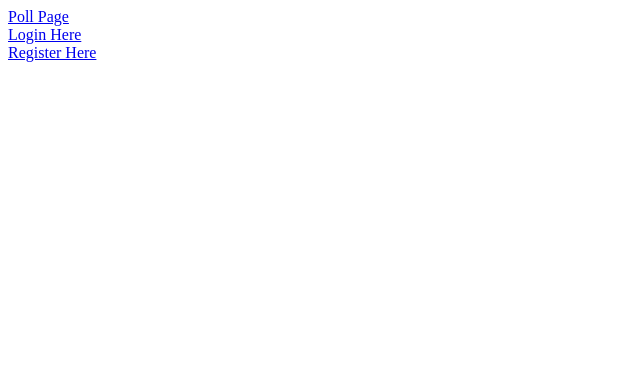
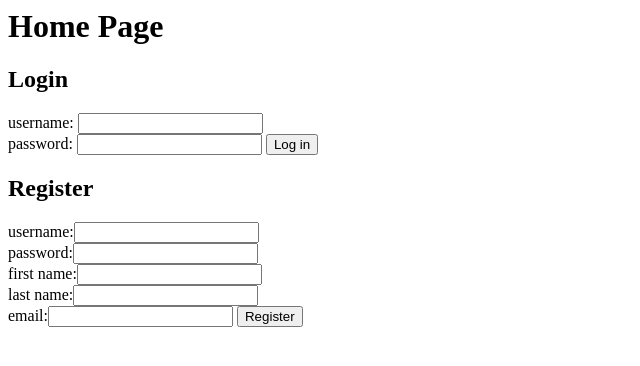
Before and after one commit to freedream520/django-1, a Django app: page / in a window 1280 px wide. Shown: the top 366 px of the page, without its empty margins (0-640 px from the left). Run offline with Django 3.2, Linux system fonts and the light colour scheme.

Commit message:
added user pages, editing users and a base template

```diff
--- a/django_tutorial/urls.py
+++ b/django_tutorial/urls.py
@@ -12,4 +12,7 @@ urlpatterns = patterns('',
     url(r'^$', 'django_tutorial.views.home', name='home'),
     url(r'^register/', 'django_tutorial.views.register', name='register'),
     url(r'^login/', 'django_tutorial.views.login_view', name='login'),
+    url(r'^logout/', 'django_tutorial.views.logout_view', name='logout'),
+    url(r'^user/(?P<user_id>\d+)/$', 'django_tutorial.views.user_page', name='user'),
+    url(r'^user/(?P<user_id>\d+)/edit/$', 'django_tutorial.views.user_edit', name='edit_user'),
 )
--- a/django_tutorial/views.py
+++ b/django_tutorial/views.py
@@ -1,25 +1,86 @@
-from django.shortcuts import render, redirect
+from django.shortcuts import render, redirect, get_object_or_404
 from django.http import HttpResponseRedirect
 from django.core.urlresolvers import reverse
-from django.contrib.auth import authenticate, login
+from django.contrib.auth import authenticate, login, logout
+from django.contrib.auth.models import User
+
 def home(request):
-    return render(request, 'home/index.html')
+    user_list = None
+    if request.user.is_authenticated():
+        user_list = User.objects.all()
+    return render(request, 'home/index.html', {'user_list':user_list})
 
 def login_view(request):
-    try:
+    if request.user.is_authenticated():
+        return HttpResponseRedirect('/')
+    if request.method == 'POST':
         username = request.POST['username']
         password = request.POST['password']
         user = authenticate(username=username, password=password)
         if user is not None:
             if user.is_active:
                 login(request, user)
+                request.user = user
                 return HttpResponseRedirect('/')
             else:
-                return render(request, 'home/login.html', {'error_message':"User is not active"})
+                return render(request, 'home/index.html',{'error_message':"User is not active"})
         else:
-            return render(request, 'home/login.html', {'error_message':"invalid login"})
-    except KeyError:
-        return render(request, 'home/login.html')
+            return render(request, 'home/index.html', {'error_message':"invalid login"})
+    else:
+        return render(request, 'home/index.html')
 
 def register(request):
-    return render(request, 'home/register.html')
+    if request.user.is_authenticated():
+        return redirect('/')
+    if request.method == 'POST':
+        username = request.POST['username']
+        password = request.POST['password']
+        fname = request.POST['fname']
+        lname = request.POST['lname']
+        email = request.POST['email']
+        try:
+            if User.objects.get(username__exact=username) is not None:
+                return render(request, 'home/index.html', {'error_message':"username is not available"})
+        except:
+            pass
+        user = User.objects.create_user(username, email, password)
+        user.first_name = fname
+        user.last_name = lname
+        user.save()
+        user = authenticate(username=username, password=password)
+        login(request, user)
+        return redirect('/')
+    else:
+        return render(request, 'home/index.html')
+
+def logout_view(request):
+    if request.user.is_authenticated():
+        if request.method == 'POST':
+            logout(request)
+        return redirect('/')
+    else:
+        return redirect('/')
+
+def user_page(request, user_id):
+    user = get_object_or_404(User, pk=user_id)
+    return render(request, 'home/user.html', {'profile':user})
+
+def user_edit(request, user_id):
+    user = get_object_or_404(User, pk=user_id)
+    if (request.user.is_authenticated()) and (request.user == user):
+        if request.method == 'POST':
+            fname = request.POST['fname']
+            lname = request.POST['lname']
+            email = request.POST['email']
+            if fname:
+                user.first_name = fname
+            if lname:
+                user.last_name = lname
+            if email:
+                user.email = email
+            user.save()
+            return redirect(reverse('user', args=(user_id)))
+        else:
+            return render(request, 'home/edit_user.html')
+    else:
+        return redirect(reverse('user', args=(user_id)))
--- /dev/null
+++ b/templates/base.html
@@ -0,0 +1,9 @@
+{% load staticfiles %}
+<html>
+<head>
+  <title>{% block title %}{% endblock %}</title>
+</head>
+<body>
+  {% block content %}{% endblock %}
+</body>
+</html>
--- a/templates/home/index.html
+++ b/templates/home/index.html
@@ -1,7 +1,23 @@
-<a href="{% url 'polls:index' %}">Poll Page</a><br />
-{% if request.user.is_authenticated %}
-  <p>You are logged in</p>
+{% extends "base.html" %}
+
+{% block title %}Home Page{% endblock %}
+
+{% block content %}
+<h1>Home Page</h1>
+{% if error_message %}<p><strong>{{ error_message }}</p><strong>{% endif %}
+
+{% if user.is_authenticated %}
+  <h2>Welcome {{ user.username }}</h2>
+  <form action="{% url 'logout' %}" method="post">
+    {% csrf_token %}
+      <input type="submit" value="Log Out"/>
+  </form>
+  <h2>User Profiles</h2>
+  {% for u in user_list %}
+    <a href="{% url 'user' u.id %}">{{ u.username }}</a><br />
+  {% endfor %}
 {% else %}
-  <a href="{% url 'login' %}">Login Here</a><br />
-  <a href="{% url 'register' %}">Register Here</a>
+  {% include "home/login.html" %}
+  {% include "home/register.html" %}
 {% endif %}
+{% endblock %}
--- a/templates/home/login.html
+++ b/templates/home/login.html
@@ -1,6 +1,4 @@
-<h1>Login</h1>
-
-{% if error_message %}<p><strong>{{ error_message }}</strong></p>{% endif %}
+<h2>Login</h2>
 
 <form action="{% url 'login' %}" method="post">
 {% csrf_token %}
--- a/templates/home/register.html
+++ b/templates/home/register.html
@@ -0,0 +1,11 @@
+<h2>Register</h2>
+
+<form action="{% url 'register' %}" method="post">
+{% csrf_token %}
+  username:<input type="text" name="username" id="username"/><br />
+  password:<input type="password" name="password" id="password"/><br />
+  first name:<input type="text" name="fname" id="fname"/><br />
+  last name:<input type="text" name="lname" id="lname"/><br />
+  email:<input type="text" name="email" id="email"/>
+  <input type="submit" value="Register"/>
+</form>
```
Also changed, not shown: templates/home/edit_user.html (added, +14 -0 lines), templates/home/user.html (added, +13 -0 lines), 3 other files.
